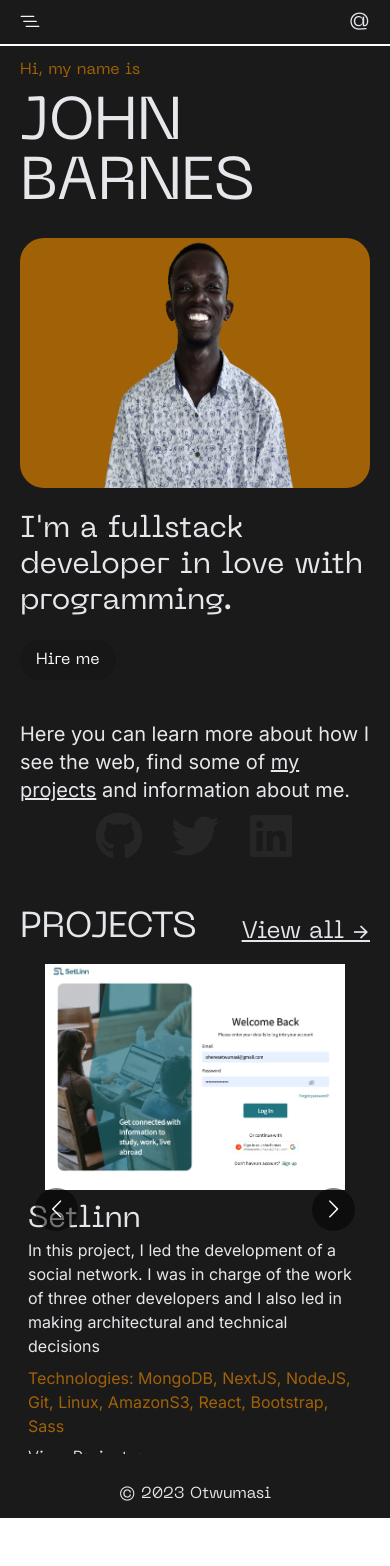
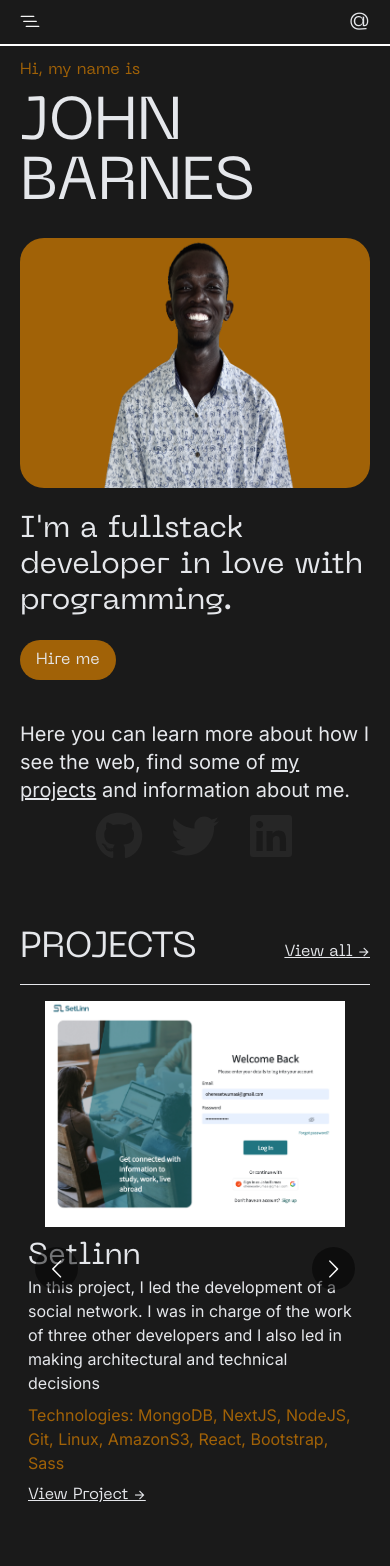
Before and after one commit to jaybarnes33/myportfolio, a Next.js app: page / in a window 390 px wide. Shown: the top 1566 px of the page. Before the commit the page ends 1518 px from the top, so only its background shows below. Built offline with nearby package versions, Linux system fonts and the light colour scheme.

Commit message:
feat: add border to heading, don't show view all when on page

```diff
--- a/src/pages/components/Heading.tsx
+++ b/src/pages/components/Heading.tsx
@@ -1,12 +1,28 @@
 import Link from "next/link";
+import { useRouter } from "next/router";
 import React from "react";
 
 const Heading = ({ name }: { name: string }) => {
+  const { pathname } = useRouter();
+  console.log(pathname);
+  console.log(name);
   return (
-    <div className="flex justify-between items-end">
-      <h1 className="text-4xl md:text-7xl uppercase">{name}</h1>
+    <div className="flex justify-between items-center pt-5 pb-2 border-b">
+      <h1
+        className={`pb-2  ${
+          pathname === `/${name.toLowerCase()}`
+            ? "text-5xl md:text-9xl"
+            : "text-4xl md:text-9xl"
+        }   uppercase`}
+      >
+        {name}
+      </h1>
       <Link href={`/${name?.toLowerCase()}`}>
-        <span className="flex items-center text-2xl transition underline hover:scale-110">
+        <span
+          className={`flex flex-row items-center ${
+            pathname === `/${name?.toLowerCase()}` && "hidden"
+          } md:text-2xl transition underline hover:scale-110`}
+        >
           View all &rarr;
         </span>
       </Link>
--- a/src/pages/components/Sections/Main.tsx
+++ b/src/pages/components/Sections/Main.tsx
@@ -44,7 +44,7 @@ const Main = () => {
               target="_blank"
               rel="noreferrer noopener"
             >
-              <button className="flex  rounded-full bg-neutral-900 text-white px-4 py-2 my-5 hover:bg-black hover:scale-105 transition">
+              <button className="flex rounded-full bg-neutral-900 dark:bg-yellow-700 dark:text-neutral-200 text-white px-4 py-2 my-5 hover:bg-black hover:scale-105 transition">
                 Hire me
               </button>
             </a>
--- a/src/pages/components/Sections/Projects.tsx
+++ b/src/pages/components/Sections/Projects.tsx
@@ -14,7 +14,7 @@ const Projects = () => {
           {projects.map((project) => (
             <div
               key={project.name}
-              className="flex flex-col md:flex-row items-center w-full max-h-[490px] gap-3"
+              className="flex flex-col md:flex-row items-center w-full md:max-h-[490px] gap-3"
             >
               <Image
                 priority
--- a/src/pages/projects.tsx
+++ b/src/pages/projects.tsx
@@ -2,10 +2,12 @@ import { projects } from "@/data/projects";
 import Image from "next/image";
 import Link from "next/link";
 import React from "react";
+import Heading from "./components/Heading";
 
 const Projects = () => {
   return (
-    <div className="px-5">
+    <div className="px-5 py-4">
+      <Heading name="Projects" />
       {projects.map((project) => (
         <div
           key={project.name}
```
